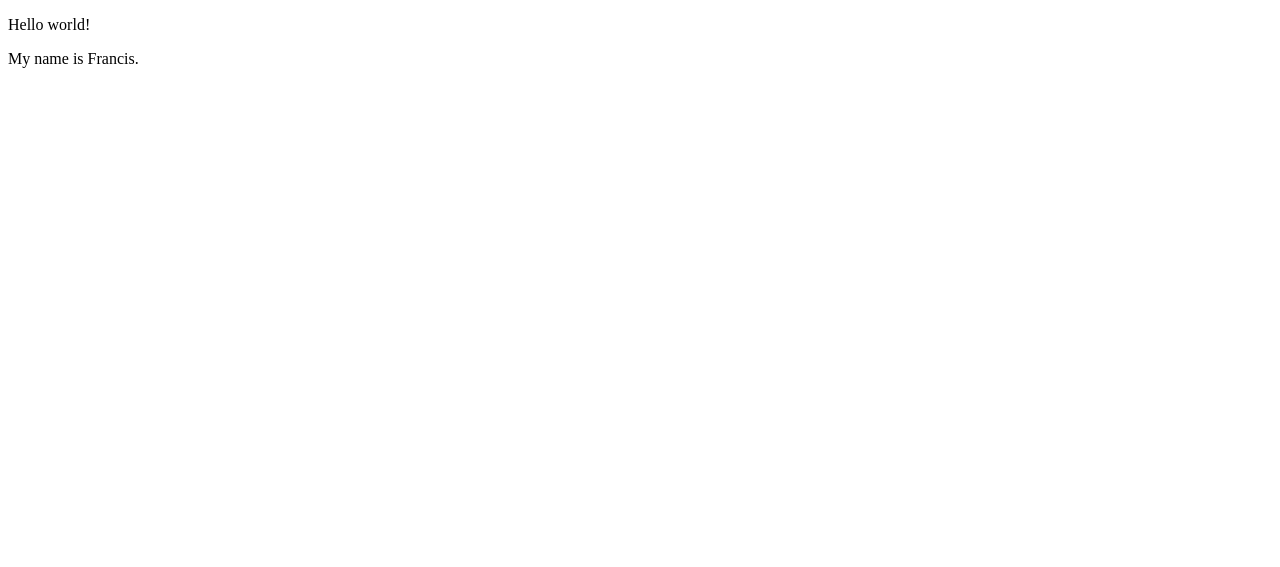
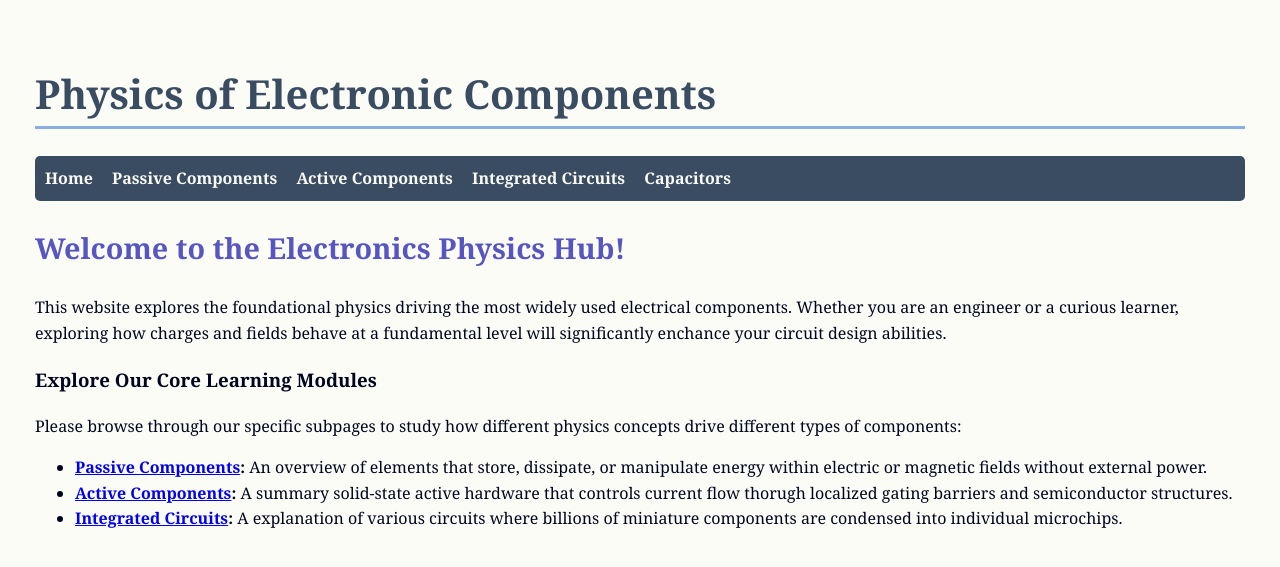
Before and after one commit to ScroomEater/ScroomEater.github.io, a plain HTML site: page index.html in a window 1280 px wide. Drawn offline with Linux system fonts and the light colour scheme.

Commit message:
Add files via upload

```diff
--- a/index.html
+++ b/index.html
@@ -1,21 +1,47 @@
 <!DOCTYPE html>
 <html lang="en">
-<meta charset="UTF-8">
-<title>Page Title</title>
-<meta name="viewport" content="width=device-width,initial-scale=1">
-<link rel="stylesheet" href="">
-<style>
-</style>
-<script src=""></script>
+<head>
+    <meta charset="UTF-8">
+    <meta name="viewport" content="width=device-width, initial-scale=1.0">
+    <title>Physics of Electronic Components - Home</title>
+    <link rel="stylesheet" href="style.css">
+</head>
+<body>
+
+    <header>
+        <h1>Physics of Electronic Components</h1>
+        <nav>
+            <a href="index.html">Home</a>
+            <a href="Passives/Passives.html">Passive Components</a>
+            <a href="Actives/Actives.html">Active Components</a>
+            <a href="ICs/ICs.html">Integrated Circuits</a>
+	    <a href="Passives/Capacitor/Capacitor.html">Capacitors</a>
+        </nav>
+    </header>
+
+    <main>
+        <h2>Welcome to the Electronics Physics Hub!</h2>
+        <p>This website explores the foundational physics driving the most widely used electrical components. Whether you are an engineer or a curious learner, exploring how charges and fields behave at a fundamental level will significantly enchance your circuit design abilities. </p>
+
+        <h3>Explore Our Core Learning Modules</h3>
+        <p>Please browse through our specific subpages to study how different physics concepts drive different types of components:</p>
+
+        <ul>
+            <li>
+                <strong><a href="Passives/Passives.html">Passive Components</a>:</strong>
+                An overview of elements that store, dissipate, or manipulate energy within electric or magnetic fields without external power.
+            </li>
+            <li>
+                <strong><a href="Actives/Actives.html">Active Components</a>:</strong>
+                A summary solid-state active hardware that controls current flow thorugh localized gating barriers and semiconductor structures.
+            </li>
+            <li>
+                <strong><a href="ICs/ICs.html">Integrated Circuits</a>:</strong>
+                A explanation of various circuits where billions of miniature components are condensed into individual microchips.
+            </li>
+        </ul>
 
 
-	<!--- Code above this line will not be displayed on the browser -->
 
-	<body>
-
-		<p> Hello world! </p>
-        <p> My name is Francis. </p>
-
-	</body>
-
+</body>
 </html>
--- /dev/null
+++ b/style.css
@@ -0,0 +1,68 @@
+
+body {
+    font-family: 'Georgia', serif;
+    background-color: #FCFCF7;
+    color: #00051F;
+    margin: 20px;
+    padding: 15px;
+    line-height: 1.6;
+}
+
+h1 {
+    color: #3A4C61;
+    font-size: 2.5rem;
+    border-bottom: 3px solid #87AFE0;
+}
+
+h2 {
+    color: #5756C1;
+    font-size: 1.8rem; /
+}
+
+nav {
+    background-color: #3A4C61;
+    padding: 10px;
+    border-radius: 5px;
+}
+
+nav a {
+    color: #FCFCF7;
+    text-decoration: none;
+    font-weight: bold;
+    margin-right: 15px;
+}
+
+nav a:hover {
+    color: #FFFB03;
+}
+
+footer {
+    margin-top: 40px;
+    font-size: 0.9rem;
+    color: #5756C1;
+}
+
+
+.unique-container {
+    display: flex;
+    gap: 20px;
+    background-color: #CFD9E6;
+    padding: 20px;
+    border-radius: 8px;
+}
+
+.main-content {
+    flex: 2;
+}
+
+.sidebar-content {
+    flex: 1;
+    background-color: #FCFCF7;
+    padding: 15px;
+    border-left: 4px solid #3A4C61;
+}
+
+.highlight-text {
+    color: #FF1800;
+    font-weight: bold;
+}
```
